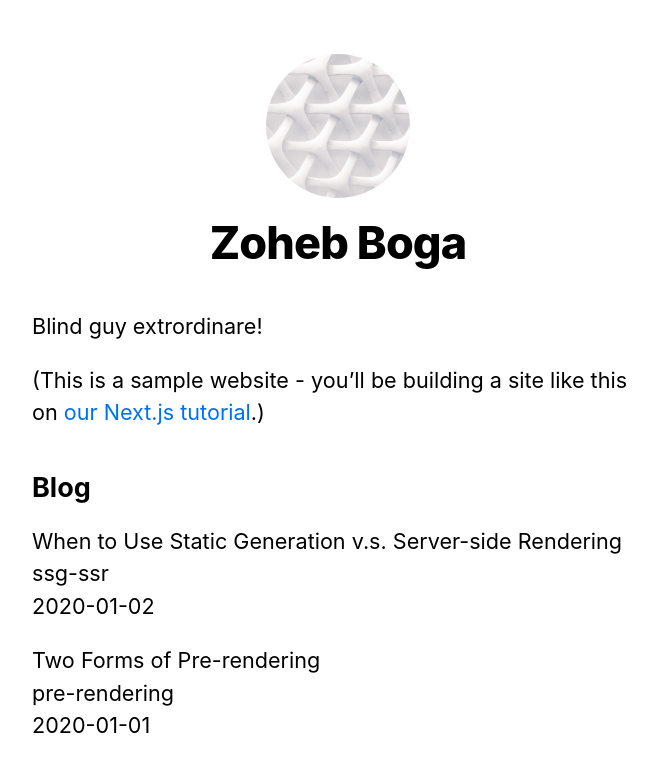
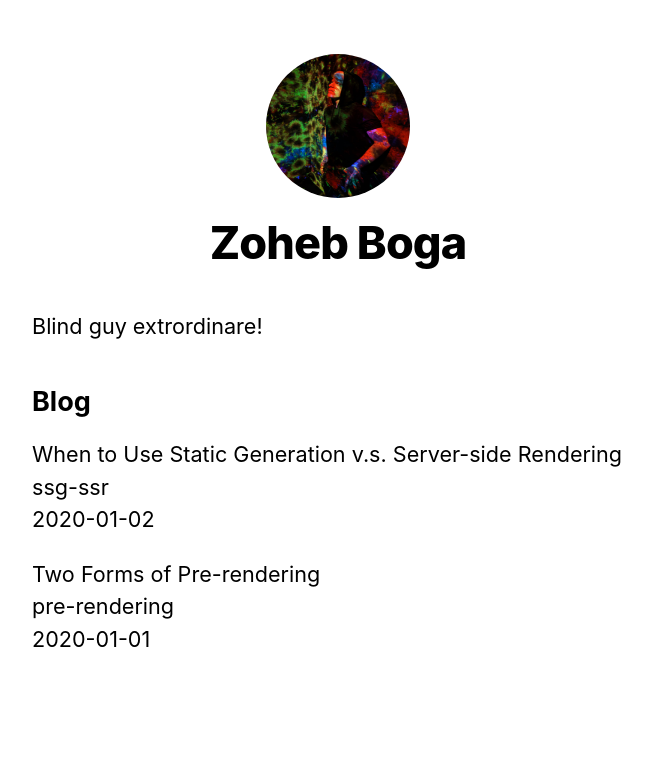
Before and after one commit to Zobee/Next, a Next.js app: page / in a window 1280 px wide. Shown: the top 772 px of the page, without its empty margins (302-959 px from the left). Built offline with nearby package versions, Linux system fonts and the light colour scheme.

Commit message:
converted components to arrow syntax

```diff
--- a/components/Layout.js
+++ b/components/Layout.js
@@ -7,7 +7,7 @@ import Link from 'next/link'
 const name = 'Zoheb Boga'
 export const siteTitle = 'Next.js: A New Beginning'
 
-export default function Layout({ children, home }) {
+const Layout = ({ children, home }) => {
   return (
     <div className={styles.container}>
       <Head>
@@ -71,3 +71,5 @@ export default function Layout({ children, home }) {
     </div>
   )
 }
+
+export default Layout
--- a/pages/_app.js
+++ b/pages/_app.js
@@ -1,4 +1,6 @@
 import '../styles/global.css'
-export default function App({ Component, pageProps }) {
+const App = ({ Component, pageProps }) => {
   return <Component {...pageProps} />
 }
+
+export default App
--- a/pages/index.js
+++ b/pages/index.js
@@ -3,7 +3,7 @@ import Layout, { siteTitle } from '../components/Layout'
 import utilStyles from '../styles/utils.module.css'
 import { getSortedPostsData } from '../lib/posts'
 
-export default function Home({allPostsData}) {
+const Home = ({allPostsData}) => {
   return (
     <Layout home>
       <Head>
@@ -11,10 +11,6 @@ export default function Home({allPostsData}) {
       </Head>
       <section className={utilStyles.headingMd}>
         <p>Blind guy extrordinare!</p>
-        <p>
-          (This is a sample website - you’ll be building a site like this on{' '}
-          <a href="https://nextjs.org/learn">our Next.js tutorial</a>.)
-        </p>
       </section>
       <section className={`${utilStyles.headingMd} ${utilStyles.padding1px}`}>
         <h2 className={utilStyles.headingLg}>Blog</h2>
@@ -34,6 +30,8 @@ export default function Home({allPostsData}) {
   )
 }
 
+export default Home
+
 export async function getStaticProps() {
   const allPostsData = getSortedPostsData()
   return {
--- a/pages/posts/first-post.js
+++ b/pages/posts/first-post.js
@@ -2,7 +2,7 @@ import Head from 'next/head'
 import Link from 'next/link'
 import Layout from '../../components/Layout'
 
-export default function FirstPost() {
+const FirstPost = () => {
   return(
     <Layout>
     <Head>
@@ -15,3 +15,5 @@ export default function FirstPost() {
     </Layout>
   )
 }
+
+export default FirstPost
```
Also changed, not shown: public/img/profile.jpg.
